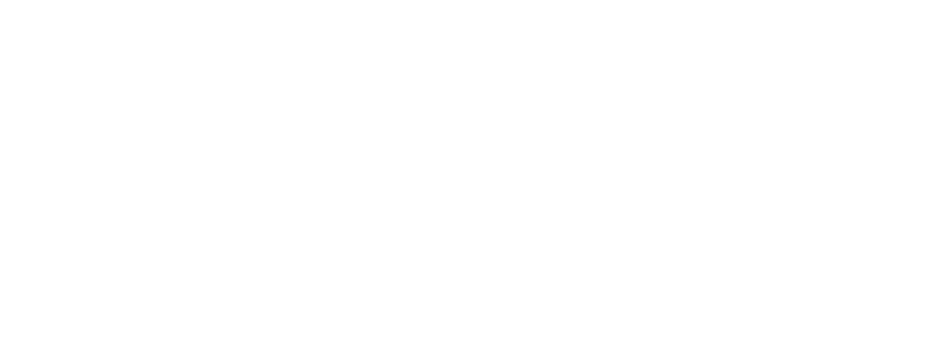
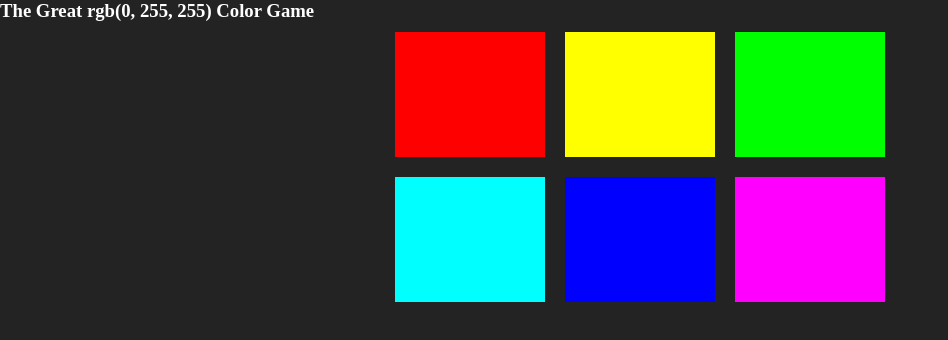
Before and after one commit to kedarjoyner/color-game, a plain HTML site: page index.html in a window 1280 px wide. Shown: the whole page, without its empty margins (0-948 px from the left). Drawn offline with Linux system fonts and the light colour scheme.

Commit message:
add logic

```diff
--- a/css/ie.css
+++ /dev/null
@@ -1,5 +0,0 @@
-/* Welcome to Compass. Use this file to write IE specific override styles.
- * Import this file using the following HTML or equivalent:
- * <!--[if IE]>
- *   <link href="/stylesheets/ie.css" media="screen, projection" rel="stylesheet" type="text/css" />
- * <![endif]--> */
--- a/css/print.css
+++ /dev/null
@@ -1,3 +0,0 @@
-/* Welcome to Compass. Use this file to define print styles.
- * Import this file using the following HTML or equivalent:
- * <link href="/stylesheets/print.css" media="print" rel="stylesheet" type="text/css" /> */
--- a/index.html
+++ b/index.html
@@ -3,12 +3,22 @@
 <head>
   <meta charset="UTF-8">
   <title>RGB Color Game</title>
-  <link href="css/screen.css" rel="stylesheet" />
+  <link href="css/screen.css" rel="stylesheet" type="text/css" />
 </head>
 <body>
+  <h3>The Great <span id="color-display">RGB</span> Color Game</h3>
+
+  <div class="flex-container">
+    <div class="square"></div>
+    <div class="square"></div>
+    <div class="square"></div>
+    <div class="square"></div>
+    <div class="square"></div>
+    <div class="square"></div>
+  </div>
+
 
 <script type="text/javascript" src="js/script.js">
-
 </script>
 </body>
 </html>
--- a/js/script.js
+++ b/js/script.js
@@ -0,0 +1,31 @@
+var colors = [
+  "rgb(255, 0, 0)",
+  "rgb(255, 255, 0)",
+  "rgb(0, 255, 0)",
+  "rgb(0, 255, 255)",
+  "rgb(0, 0, 255)",
+  "rgb(255, 0, 255)"
+]
+var squares = document.querySelectorAll(".square");
+var pickedColor = colors[3];
+var colorDisplay = document.getElementById("color-display");
+
+// Update color display
+colorDisplay.textContent = pickedColor;
+
+for(var i = 0; i < squares.length; i++) {
+  // add initial colors to squares
+  squares[i].style.background = colors[i];
+
+  // add click listeners to squares
+  squares[i].addEventListener("click", function(){
+    // grab color of clicked square
+    var clickedColor = this.style.background;
+    // compare colors to pickedColor
+    if (clickedColor === pickedColor) {
+      alert("Correct!");
+    } else {
+      alert("Try again!");
+    }
+  });
+}
--- /dev/null
+++ b/sass/_base.scss
@@ -0,0 +1,4 @@
+body {
+  background-color: #232323;
+  color: white;
+}
--- /dev/null
+++ b/sass/_reset.scss
@@ -0,0 +1,15 @@
+// CSS Reset
+
+@include reset-html5;
+
+body,
+p,
+h1,
+h2,
+h3 {
+  @include reset-box-model;
+}
+
+body {
+  @include reset-font;
+}
--- /dev/null
+++ b/sass/_squares.scss
@@ -0,0 +1,21 @@
+.flex-container {
+  display: flex;
+  flex-direction: row;
+  flex-wrap: wrap;
+  justify-content: center;
+  align-content: flex-start;
+  align-items: flex-start;
+  max-width: 550px;
+  margin: 0 auto;
+}
+
+
+
+
+.square {
+  width: 150px;
+  height: 125px;
+  background: purple;
+  padding-bottom: 16px 16px;
+  margin: 10px;
+}
--- a/sass/ie.scss
+++ /dev/null
@@ -1,5 +0,0 @@
-/* Welcome to Compass. Use this file to write IE specific override styles.
- * Import this file using the following HTML or equivalent:
- * <!--[if IE]>
- *   <link href="/stylesheets/ie.css" media="screen, projection" rel="stylesheet" type="text/css" />
- * <![endif]--> */
--- a/sass/print.scss
+++ /dev/null
@@ -1,3 +0,0 @@
-/* Welcome to Compass. Use this file to define print styles.
- * Import this file using the following HTML or equivalent:
- * <link href="/stylesheets/print.css" media="print" rel="stylesheet" type="text/css" /> */
--- a/sass/screen.scss
+++ b/sass/screen.scss
@@ -3,4 +3,18 @@
  * Import this file using the following HTML or equivalent:
  * <link href="/stylesheets/screen.css" media="screen, projection" rel="stylesheet" type="text/css" /> */
 
-@import "compass/reset";
+@import "compass/reset/utilities";
+
+// let's us use all utilities/mixins for all css3 properties
+@import "compass/css3";
+
+// Base Styles
+
+@import "base";
+
+// Partials
+@import "reset";
+
+// Colored Squares
+
+@import "squares";
--- a/stylesheets/ie.css
+++ /dev/null
@@ -1,5 +0,0 @@
-/* Welcome to Compass. Use this file to write IE specific override styles.
- * Import this file using the following HTML or equivalent:
- * <!--[if IE]>
- *   <link href="/stylesheets/ie.css" media="screen, projection" rel="stylesheet" type="text/css" />
- * <![endif]--> */
--- a/stylesheets/print.css
+++ /dev/null
@@ -1,3 +0,0 @@
-/* Welcome to Compass. Use this file to define print styles.
- * Import this file using the following HTML or equivalent:
- * <link href="/stylesheets/print.css" media="print" rel="stylesheet" type="text/css" /> */
```
Also changed, not shown: css/screen.css, stylesheets/screen.css (deleted).
